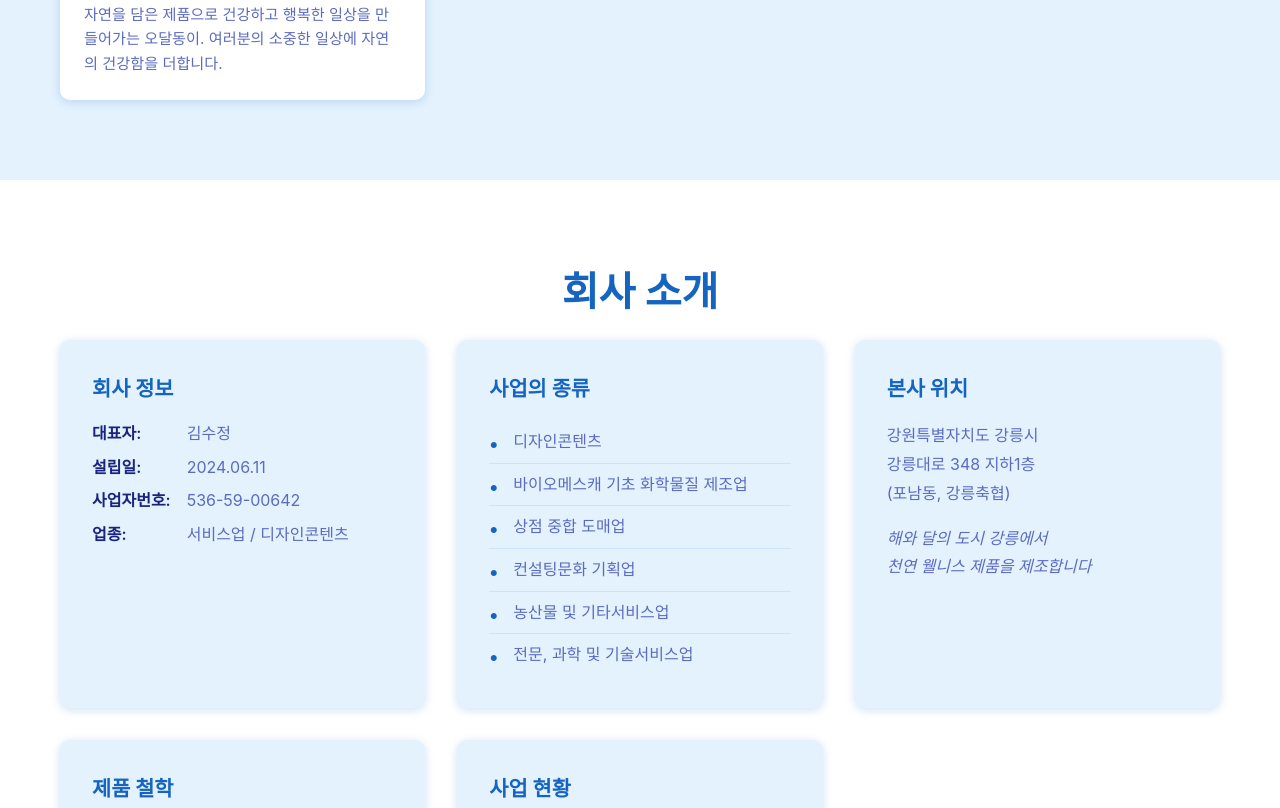
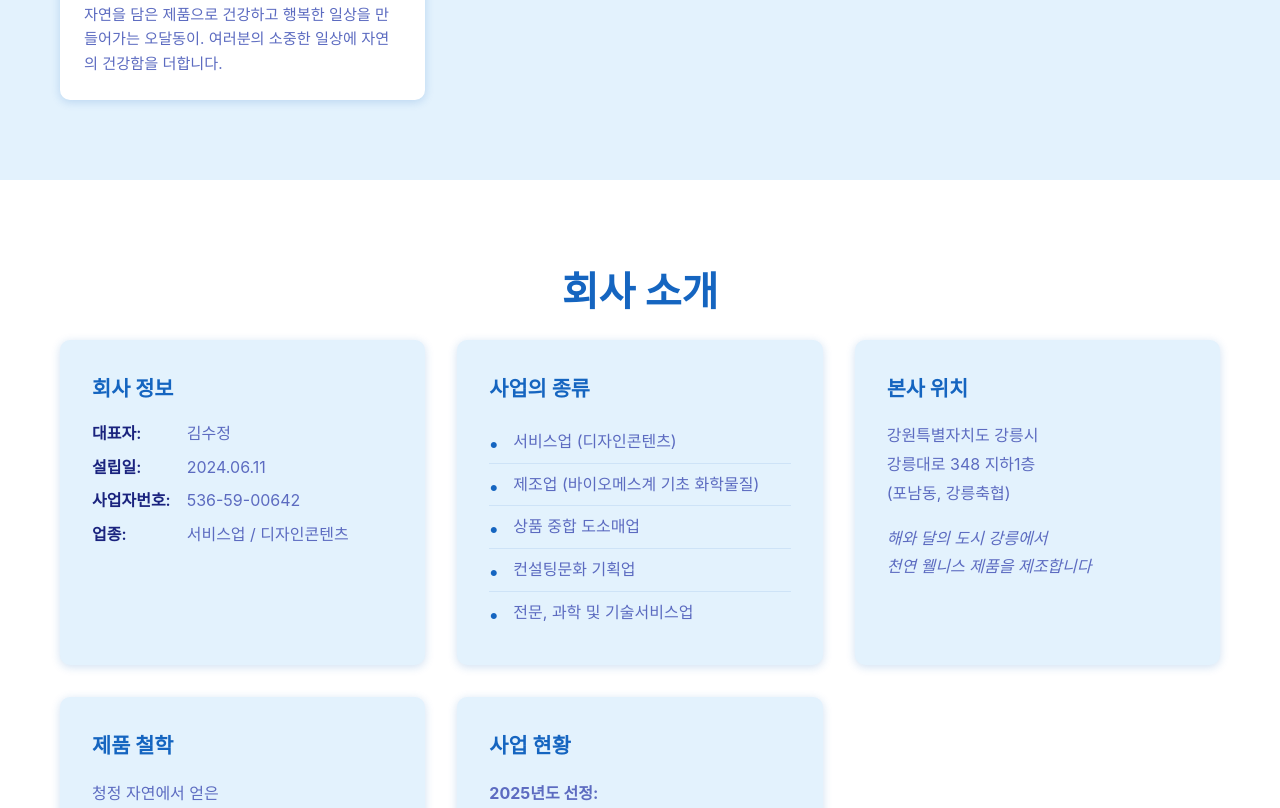
Before and after one commit to drjo70/ohdal, a website: page index.html in a window 1280 px wide. Shown: the part 3003-3811 px from the top of the page. Drawn offline with Linux system fonts and the light colour scheme.

Commit message:
refactor: 사업의 종류 내용 간소화 및 명확화
- 디자인콘텐츠 → 서비스업 (디자인콘텐츠)
- 바이오메스캐 → 제조업 (바이오메스계 기초 화학물질)
- 상점 중합 도매업 → 상품 중합 도소매업
- 농산물 및 기타서비스업 항목 제거
- 5개 주요 사업 종류로 정리

```diff
--- a/index.html
+++ b/index.html
@@ -228,11 +228,10 @@
                 <div class="about-card">
                     <h3>사업의 종류</h3>
                     <ul class="business-types">
-                        <li>디자인콘텐츠</li>
-                        <li>바이오메스캐 기초 화학물질 제조업</li>
-                        <li>상점 중합 도매업</li>
+                        <li>서비스업 (디자인콘텐츠)</li>
+                        <li>제조업 (바이오메스계 기초 화학물질)</li>
+                        <li>상품 중합 도소매업</li>
                         <li>컨설팅문화 기획업</li>
-                        <li>농산물 및 기타서비스업</li>
                         <li>전문, 과학 및 기술서비스업</li>
                     </ul>
                 </div>
```
